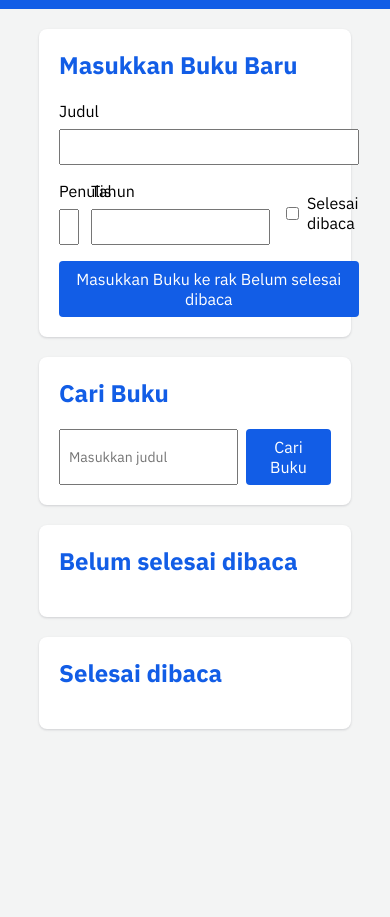
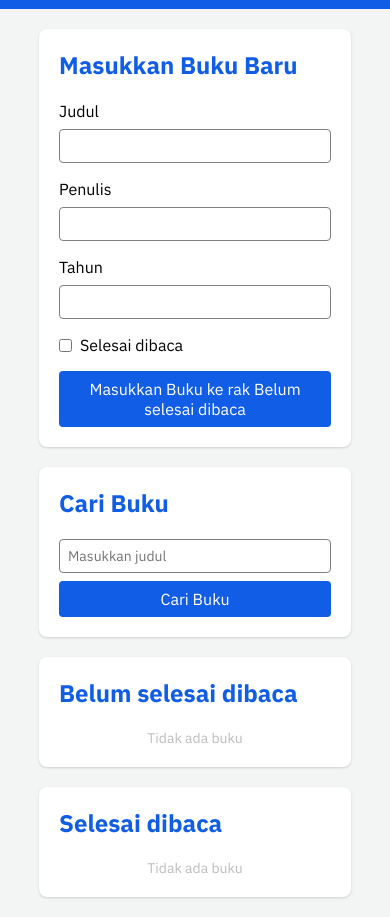
Before and after one commit to ffarras/dicoding-bookshelf, a plain HTML site: page index.html in a window 390 px wide. Shown: the part 57-974 px from the top of the page. Before the commit the page ends 844 px from the top, so only its background shows below. Drawn offline with Linux system fonts and the light colour scheme.

Commit message:
adjust responsive layout, add placeholder when empty

```diff
--- a/script.js
+++ b/script.js
@@ -14,14 +14,16 @@ function isStorageExist() {
 }
 
 document.addEventListener(RENDER_EVENT, function () {
-  ongoingReadList.innerHTML = "";
-  completedReadList.innerHTML = "";
+  ongoingReadList.innerHTML = "Tidak ada buku";
+  completedReadList.innerHTML = "Tidak ada buku";
 
   for (const bookItem of books) {
     const bookElement = makeBookItem(bookItem);
     if (!bookItem.isComplete) {
+      ongoingReadList.innerHTML = "";
       ongoingReadList.append(bookElement);
     } else {
+      completedReadList.innerHTML = "";
       completedReadList.append(bookElement);
     }
   }
--- a/style.css
+++ b/style.css
@@ -29,6 +29,16 @@ section h2 {
 
 input {
   font-size: 14px;
+  border-radius: 4px;
+  border: 1px solid gray;
+}
+
+input:not([type="checkbox"]):focus {
+  outline: 2px solid #125de6;
+}
+
+input[type="checkbox"] {
+  accent-color: #125de6;
 }
 
 input[type="text"],
@@ -78,7 +88,7 @@ section h2 {
 
 .input-book-data form {
   display: grid;
-  grid-template-columns: repeat(4, 1fr);
+  grid-template-columns: repeat(4, calc(25% - 12px));
   gap: 16px;
 }
 
@@ -117,6 +127,12 @@ section h2 {
   gap: 8px;
 }
 
+.book-shelf:not(:has(.book-item)) {
+  text-align: center;
+  color: rgb(189, 189, 189);
+  font-size: 14px;
+}
+
 .book-item {
   padding: 16px;
   display: flex;
@@ -143,3 +159,30 @@ section h2 {
 #completeBookshelfList .finish {
   background-color: #125de6;
 }
+
+@media screen and (max-width: 768px) {
+  .input-book-data .input-group:nth-child(2) {
+    grid-column: span 3;
+  }
+
+  .input-book-data .label-h {
+    grid-column: span 3;
+  }
+}
+
+@media screen and (max-width: 480px) {
+  form,
+  .input-book-data form,
+  .action {
+    display: flex;
+    flex-direction: column;
+  }
+
+  .action {
+    padding-top: 4px;
+  }
+
+  .action button {
+    width: fit-content;
+  }
+}
```
